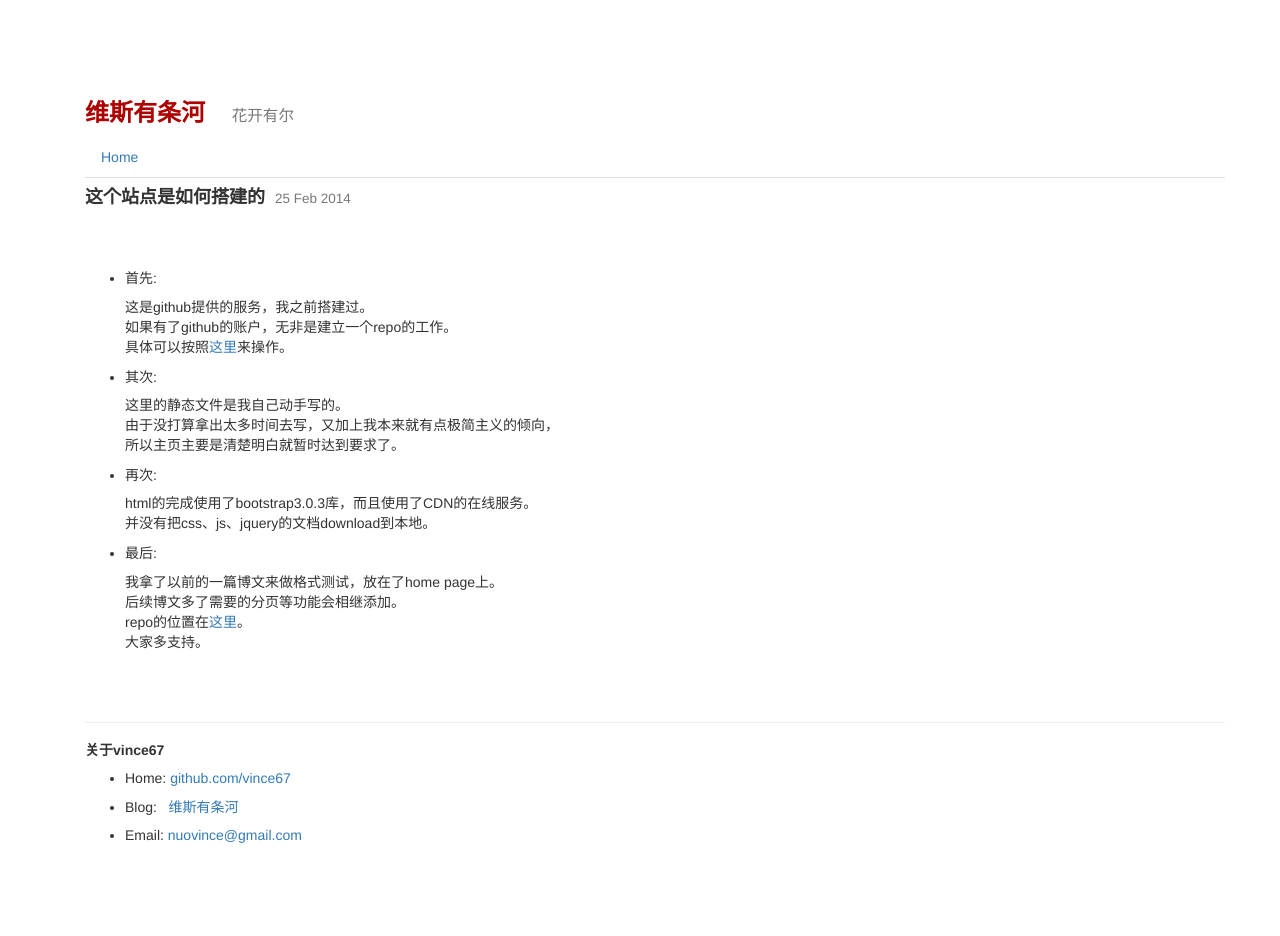
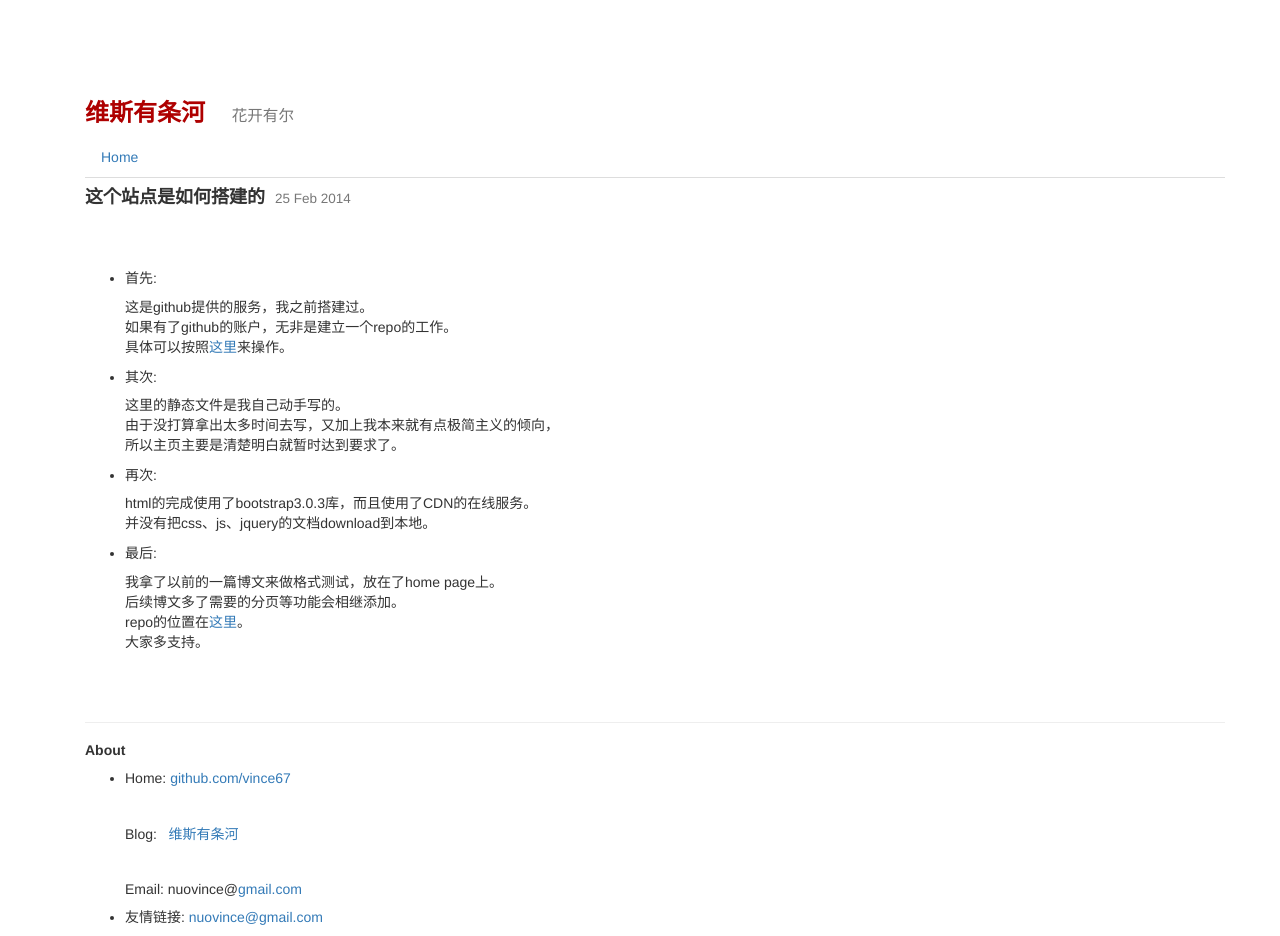
Before and after one commit to vince67/vince67.github.io, a Jekyll site: the page built from _posts/2014-02-25-how_to_build_this_site.html, in a window 1280 px wide. Built offline with Jekyll 4.4.1, drawn with Linux system fonts in a browser that asks for light colours; nearby versions of some CDN libraries; before the commit the page ends 900 px from its top, so only the background shows below that.

Commit message:
Update default.html

```diff
--- a/_layouts/default.html
+++ b/_layouts/default.html
@@ -20,11 +20,17 @@
             <div class="span4">
                 <br /><br />
                 <hr />
-                <h5  align="left" ><strong>关于vince67</strong></h5>
+                <h5  align="left" ><strong>About</strong></h5>
                 <ul>
-                    <li><h5>Home:&nbsp;<a href="http://github.com/vince67/">github.com/vince67</a></h5></li>
-                    <li><h5>Blog:&nbsp;<a href="http://vince67.github.io/jekyll_vincent/">&nbsp;&nbsp;维斯有条河</a></h5></li>
-                    <li><h5>Email:&nbsp;<a href="nuovince@gmail.com">nuovince@gmail.com</a></h5></li>
+                    <li>
+                        <h5>Home:&nbsp;<a href="http://github.com/vince67/">github.com/vince67</a></h5><br />
+                        <h5>Blog:&nbsp;<a href="http://vince67.github.io/jekyll_vincent/">&nbsp;&nbsp;维斯有条河</a></h5><br />
+                        <h5>Email:&nbsp;nuovince@<a href="https://gmail.com">gmail.com</a></h5>
+
+                    </li>
+                    <li>
+                        <h5>友情链接:&nbsp;<a href="http://zhangxiaoyang.me/">nuovince@gmail.com</a></h5>
+                    </li>
                 </ul>
             </div>
         </div>
```
